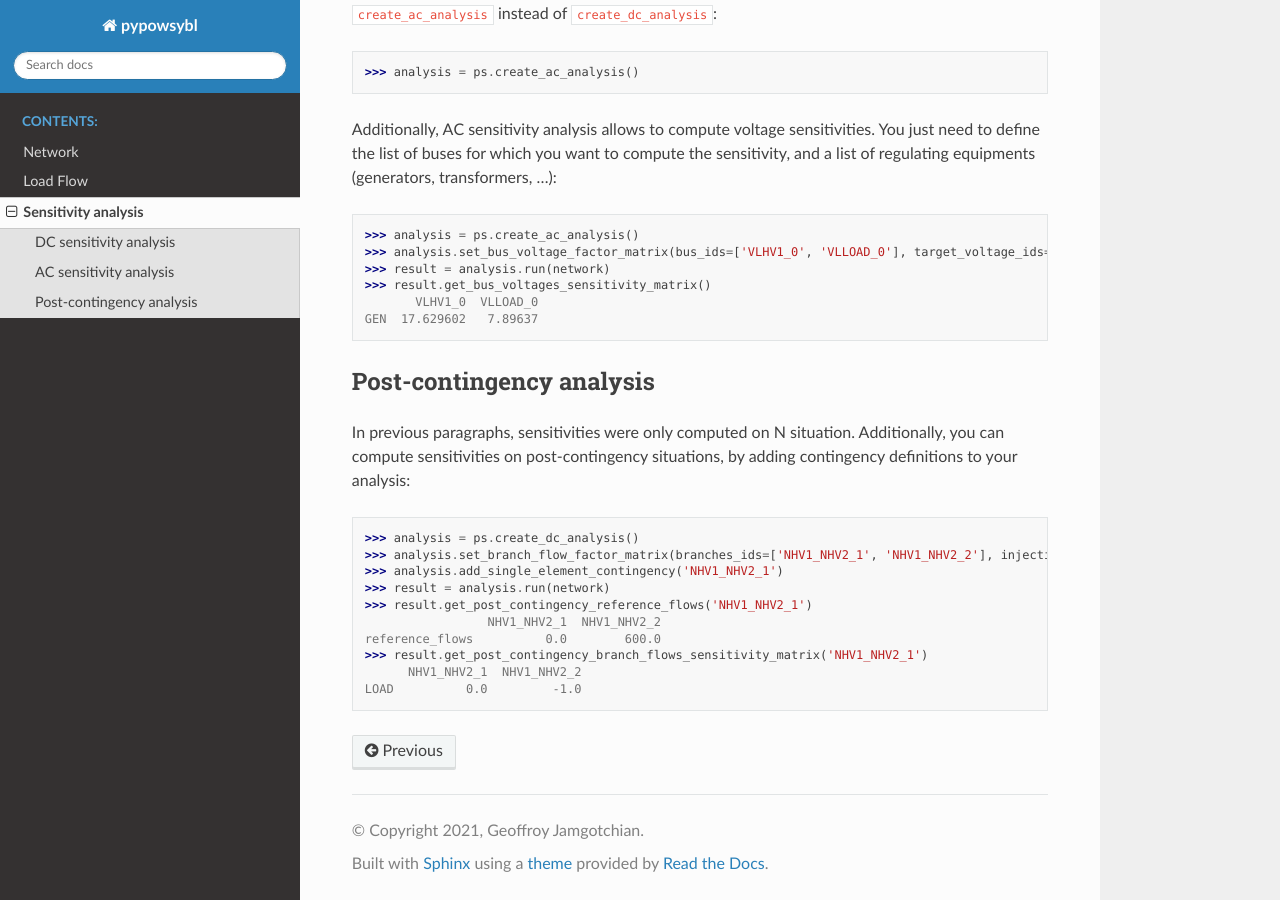
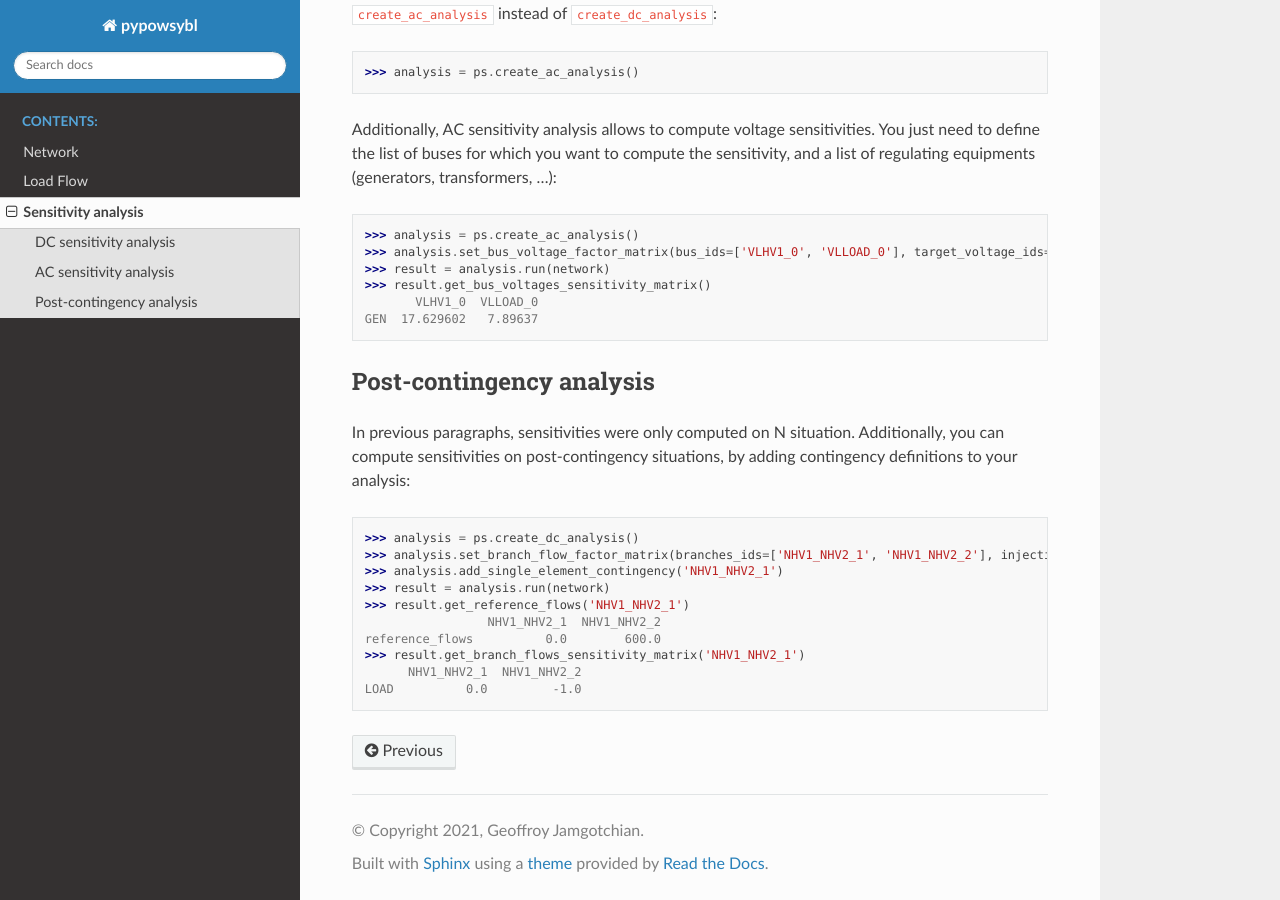
Before and after one commit to powsybl/pypowsybl, a Sphinx documentation site: the page built from docs/sensitivity.rst, in a window 1280 px wide and 900 px high, scrolled down 828 px. Built offline with Sphinx 7.4.7 and the Read the Docs theme 2.0.0, drawn with Linux system fonts in a browser that asks for light colours; some of the changed text lies outside the part shown.

Commit message:
Fix
Signed-off-by: Geoffroy Jamgotchian <geoffroy.jamgotchian@rte-france.com>

```diff
--- a/docs/pypowsybl.rst
+++ b/docs/pypowsybl.rst
@@ -23,7 +23,7 @@ pypowsybl.network module
 pypowsybl.security\_analysis module
 -----------------------------------
 
-.. automodule:: pypowsybl.security_analysis
+.. automodule:: pypowsybl.security
    :members:
    :undoc-members:
    :show-inheritance:
@@ -31,7 +31,7 @@ pypowsybl.security\_analysis module
 pypowsybl.sensitivity\_analysis module
 --------------------------------------
 
-.. automodule:: pypowsybl.sensitivity_analysis
+.. automodule:: pypowsybl.sensitivity
    :members:
    :undoc-members:
    :show-inheritance:
--- a/docs/sensitivity.rst
+++ b/docs/sensitivity.rst
@@ -67,9 +67,9 @@ contingency definitions to your analysis:
     >>> analysis.set_branch_flow_factor_matrix(branches_ids=['NHV1_NHV2_1', 'NHV1_NHV2_2'], injections_or_transformers_ids=['LOAD'])
     >>> analysis.add_single_element_contingency('NHV1_NHV2_1')
     >>> result = analysis.run(network)
-    >>> result.get_post_contingency_reference_flows('NHV1_NHV2_1')
+    >>> result.get_reference_flows('NHV1_NHV2_1')
                      NHV1_NHV2_1  NHV1_NHV2_2
     reference_flows          0.0        600.0
-    >>> result.get_post_contingency_branch_flows_sensitivity_matrix('NHV1_NHV2_1')
+    >>> result.get_branch_flows_sensitivity_matrix('NHV1_NHV2_1')
           NHV1_NHV2_1  NHV1_NHV2_2
     LOAD          0.0         -1.0
```
Also changed, not shown: other parts of docs/sensitivity.rst (+1 -1 lines), 2 other files.
